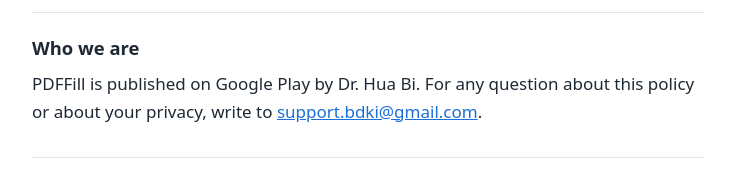
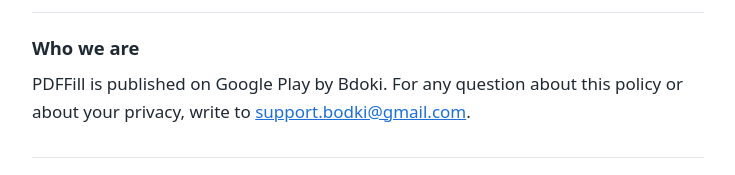
Before and after one commit to hbi-gitbub/pdffill-privacy, a plain HTML site: page index.html in a window 1280 px wide. Shown: the part 296-471 px from the top of the page, without its empty margins (272-1007 px from the left). Drawn offline with Linux system fonts and the light colour scheme.

Commit message:
Fix publisher name and update support email in privacy policy

```diff
--- a/index.html
+++ b/index.html
@@ -34,8 +34,8 @@
     no analytics, and no tracking.</p>
 
   <h2>Who we are</h2>
-  <p>PDFFill is published on Google Play by Dr. Hua Bi. For any question about this policy or about your privacy, write to
-    <a href="mailto:support.bdoki@gmail.com">support.bdki@gmail.com</a>.</p>
+  <p>PDFFill is published on Google Play by Bdoki. For any question about this policy or about your privacy, write to
+    <a href="mailto:support.bdoki@gmail.com">support.bodki@gmail.com</a>.</p>
 
   <h2>What the app does with your data</h2>
   <p>PDFFill lets you open a PDF or scan a paper document, add a handwritten signature or typed
```
